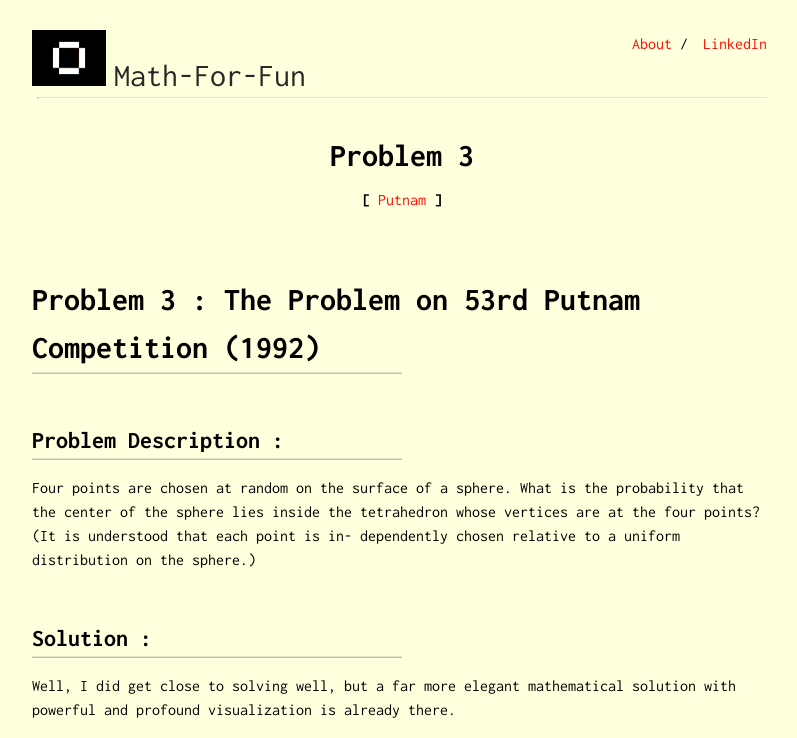
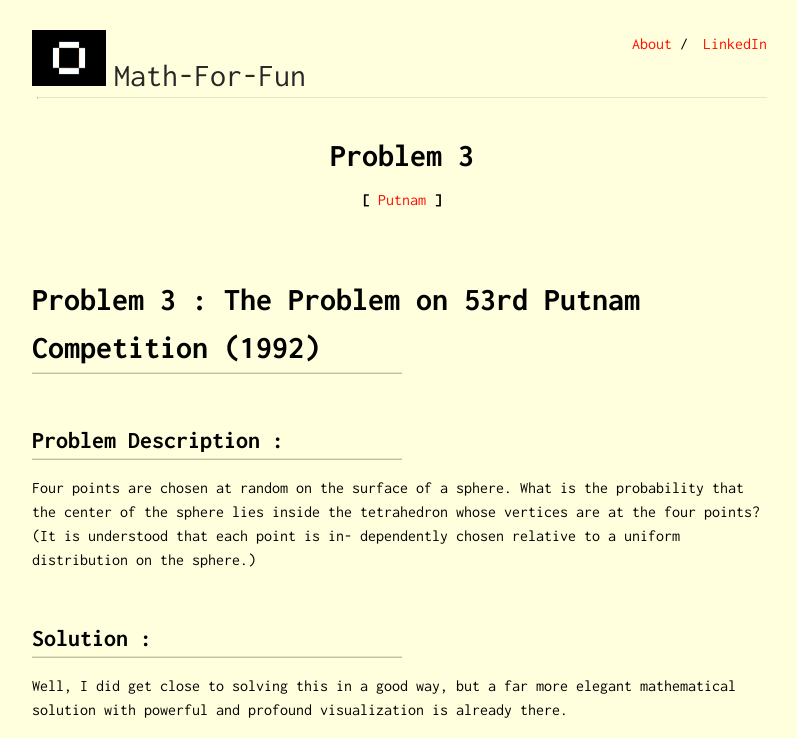
Before and after one commit to Oscuro-Phoenix/math-for-fun, a Jekyll site: the page built from _posts/2020-05-14-Problem-3.md, in a window 1280 px wide. Shown: the top 738 px of the page, without its empty margins (238-1035 px from the left). Built offline with Jekyll 4.4.1, drawn with Linux system fonts in a browser that asks for light colours; grey boxes are pictures that could not be loaded.

Commit message:
Prob 3 Up 7

```diff
--- a/_posts/2020-05-14-Problem-3.md
+++ b/_posts/2020-05-14-Problem-3.md
@@ -11,6 +11,6 @@ Four points are chosen at random on the surface of a sphere. What is the probabi
 
 ## Solution :
 
-Well, I did get close to solving well, but a far more elegant mathematical solution with powerful and profound visualization is already there.
+Well, I did get close to solving this in a good way, but a far more elegant mathematical solution with powerful and profound visualization is already there.
 
 <iframe width="560" height="315" src="https://www.youtube.com/embed/OkmNXy7er84" frameborder="0" allow="accelerometer; autoplay; encrypted-media; gyroscope; picture-in-picture" allowfullscreen></iframe>
```
